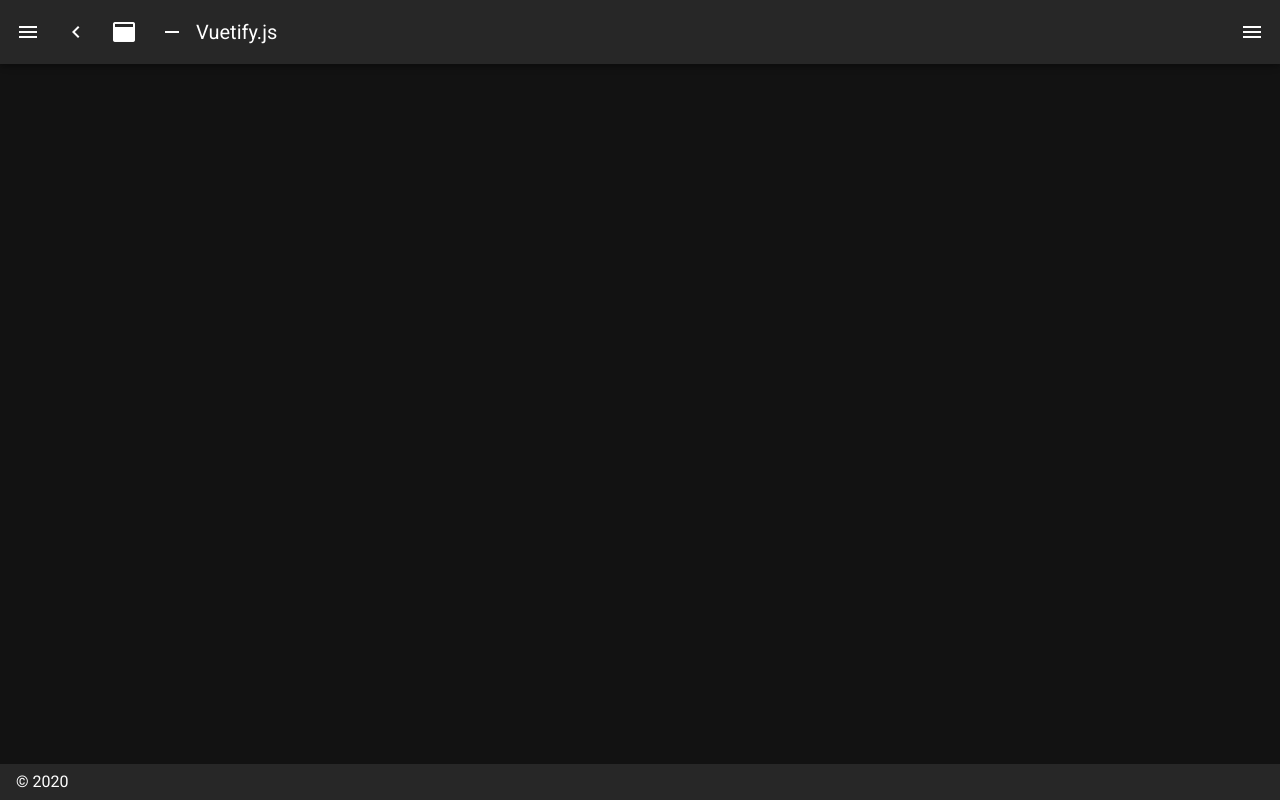
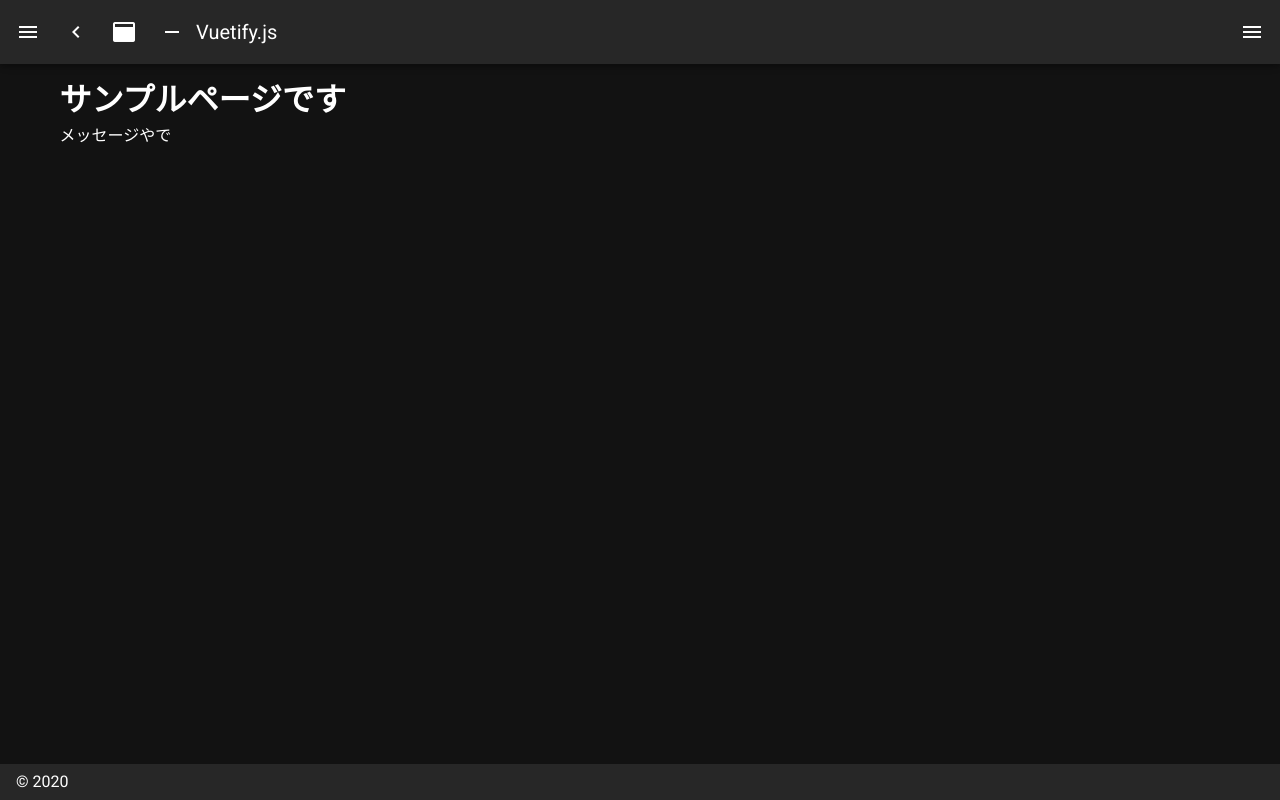
Before and after one commit to YoshijiFujiwara/tulip-project, a Nuxt app in the folder frontend/: page /sample in a window 1280 px wide. Before the commit this address had no page. Built offline with nearby package versions, Linux system fonts and the light colour scheme.

Commit message:
フロントでホットリロードがかかるように

```diff
--- a/frontend/nuxt.config.js
+++ b/frontend/nuxt.config.ts
@@ -63,4 +63,11 @@ export default {
 
   // Build Configuration (https://go.nuxtjs.dev/config-build)
   build: {},
+
+  // hot reload
+  watchers: {
+    webpack: {
+      poll: true,
+    },
+  },
 }
--- /dev/null
+++ b/frontend/pages/sample.vue
@@ -0,0 +1,18 @@
+<template>
+  <div>
+    <h1>サンプルページです</h1>
+    <p>{{ message }}</p>
+  </div>
+</template>
+
+<script lang="ts">
+import Vue from 'vue'
+
+export default Vue.extend({
+  data() {
+    return {
+      message: 'メッセージやで',
+    }
+  },
+})
+</script>
```
Also changed, not shown: 1 other file (tests, documents, lock files or other folders).
